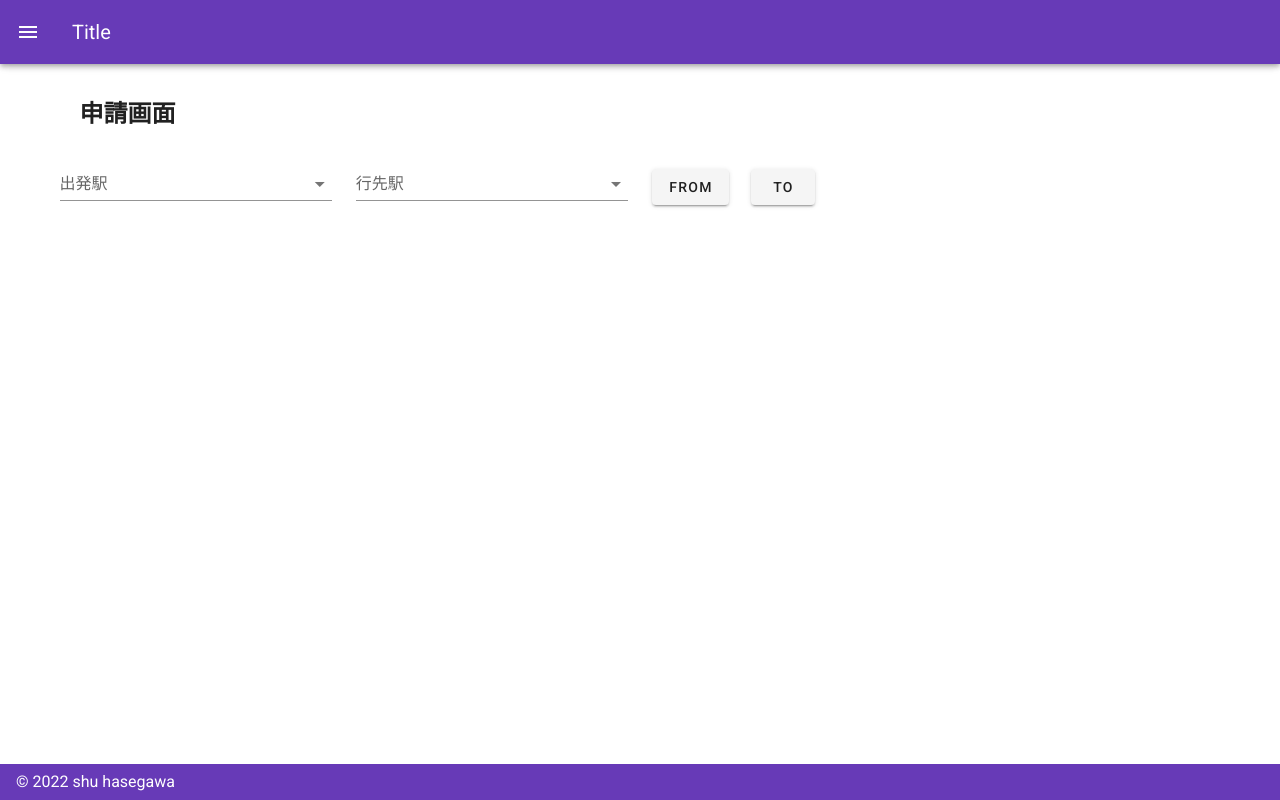
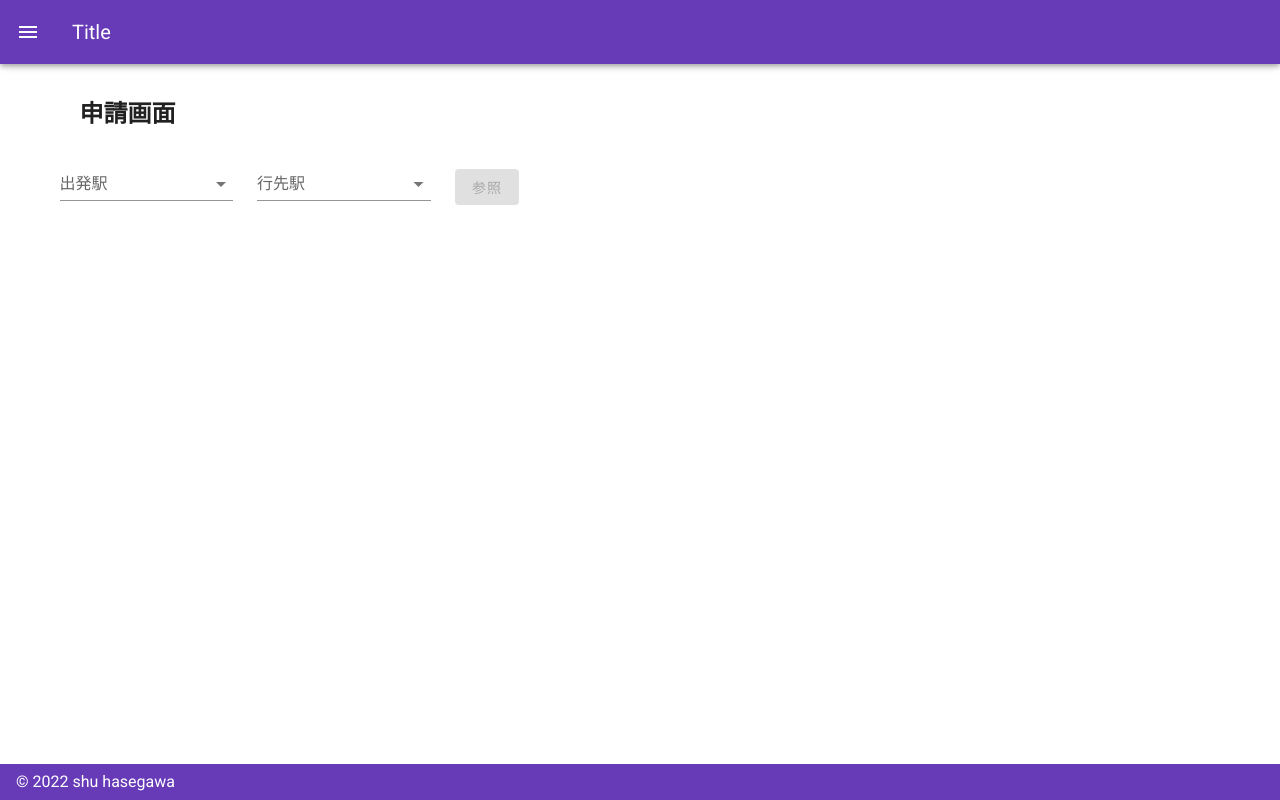
Before and after one commit to ShuHasegawa17/workfrow_nuxt, a Nuxt app: page /shinsei in a window 1280 px wide. Built offline with nearby package versions, Linux system fonts and the light colour scheme.

Commit message:
# 駅すぱあとへのリンクジェネレーター作成

```diff
--- a/api/rest/station.ts
+++ b/api/rest/station.ts
@@ -1,6 +1,7 @@
 import axios, { AxiosResponse } from 'axios'
 
 const STATION_URL = 'https://api.ekispert.jp/v1/json/station/light'
+const RESULT_URL = 'https://api.ekispert.jp/v1/json/search/course/light'
 const REGIST_KEY = 'LE_XNbZudkUtnbEb'
 
 interface Response {
@@ -10,6 +11,7 @@ interface ResultSet {
   apiversion: string
   engineVersion: string
   Point?: Array<Point> | Point
+  ResourceURI?: string
 }
 
 interface Point {
@@ -25,23 +27,26 @@ export interface Station {
 }
 
 export async function getStationByCode(code: string) {
-  return await getStation({ key: REGIST_KEY, code: code })
+  return await getStation({ code: code })
 }
 
 export async function getStationByName(word: string) {
-  return await getStation({ key: REGIST_KEY, name: word })
+  return await getStation({ name: word })
 }
 
-async function getStation(params: object): Promise<Array<Station> | undefined> {
-  try {
-    const res: AxiosResponse<Response> = await axios.get(STATION_URL, {
-      params: params,
-    })
-    if (res.status !== 200) {
-      console.log(`error status: ${res.status}`)
+export async function getURL(from: string, to: string) {
+  const res = await get(RESULT_URL, { from: from, to: to })
+  if (!res) {
     return
   }
+  return res.data.ResultSet.ResourceURI
+}
 
+async function getStation(params: object) {
+  const res = await get(STATION_URL, params)
+  if (!res) {
+    return
+  }
   let result: Array<any> = new Array()
   let resultset = res.data.ResultSet
   if (Object.keys(resultset).some((k) => k === 'Point')) {
@@ -52,14 +57,21 @@ async function getStation(params: object): Promise<Array<Station> | undefined> {
     }
   }
   return result
-    /*
-    result.push()
-    return Object.keys(res.data.ResultSet).some((k) => k === 'Point')
-      ? res.data.ResultSet.Point?.map((r) => r.Station)
-      : undefined
-*/
+}
+
+async function get(URL: string, params: object) {
+  try {
+    const res: AxiosResponse<Response> = await axios.get(URL, {
+      params: { key: REGIST_KEY, ...params },
+    })
+    if (res.status !== 200) {
+      console.log(`error status: ${res.status}`)
+      return
+    }
+    return res
   } catch (error) {
     console.log(`some thing error: ${error}`)
   }
 }
+
 //https://api.ekispert.jp/v1/json/station/light?key=LE_XNbZudkUtnbEb&name=本八幡
--- a/components/molecules/StationInput.vue
+++ b/components/molecules/StationInput.vue
@@ -6,9 +6,10 @@
     :item-text="items.text"
     :item-value="items.value"
     :search-input.sync="search"
-    no-filter
     :label="label"
+    cache-items
     clearable
+    :rules="rules.require"
   >
   </v-autocomplete>
 </template>
@@ -50,6 +51,9 @@ export default Vue.extend({
       debounced: null as any,
       tempValue: '',
       tempText: '',
+      rules: {
+        require: [(val: string) => (val || '').length > 0 || '必須入力です'],
+      },
     }
   },
   watch: {
--- a/nuxt.config.js
+++ b/nuxt.config.js
@@ -1,6 +1,7 @@
 import colors from 'vuetify/es5/util/colors'
 
 export default {
+  ssr: false,
   // Global page headers: https://go.nuxtjs.dev/config-head
   head: {
     titleTemplate: '%s - workflow-nuxt',
--- a/pages/shinsei.vue
+++ b/pages/shinsei.vue
@@ -1,27 +1,26 @@
 <template>
   <section>
     <h2 class="ma-5">申請画面</h2>
-    <v-form>
+    <v-form ref="form">
       <v-row justify="start">
-        <v-col sm="6" md="4" lg="3">
+        <v-col sm="6" md="4" lg="2">
           <StationInput
             label="出発駅"
             :value="fromSelect"
             @changeValue="(val) => (fromSelect = val)"
           ></StationInput>
         </v-col>
-        <v-col sm="6" md="4" lg="3">
+        <v-col sm="6" md="4" lg="2">
           <StationInput
             label="行先駅"
             :value="toSelect"
             @changeValue="(val) => (toSelect = val)"
           ></StationInput>
         </v-col>
-        <v-col sm="3" md="2" lg="1" align-self="center">
-          <v-btn>FROM {{ fromSelect }}</v-btn>
-        </v-col>
-        <v-col sm="3" md="2" lg="1" align-self="center">
-          <v-btn>TO {{ toSelect }}</v-btn>
+        <v-col sm="4" md="2" lg="1" align-self="center">
+          <v-btn @click="jumpResult" :disabled="!validButton" color="info"
+            >参照</v-btn
+          >
         </v-col>
       </v-row>
     </v-form>
@@ -31,14 +30,8 @@
 <script lang="ts">
 import Vue from 'vue'
 import StationInput from '~/components/molecules/StationInput.vue'
+import { getURL } from '~/api/rest/station'
 
-interface Item {
-  text: string | number | object
-  value: string | number | object
-  disabled?: boolean
-  divider?: boolean
-  header?: string
-}
 export default Vue.extend({
   components: {
     StationInput,
@@ -50,5 +43,25 @@ export default Vue.extend({
       toSelect: '',
     }
   },
+  computed: {
+    validButton(): boolean {
+      return (
+        (this.fromSelect || '').length > 0 && (this.toSelect || '').length > 0
+      )
+    },
+  },
+  methods: {
+    async jumpResult() {
+      const url = await getURL(this.fromSelect, this.toSelect)
+      if (!url) {
+        return
+      }
+      window.open(
+        url,
+        '',
+        'left=100, top=100, width=900, height=600, scrollbars=yes'
+      )
+    },
+  },
 })
 </script>
```
Also changed, not shown: openapi.yml (added, +15 -0 lines). Lines whose indentation alone changed are shown as unchanged.
